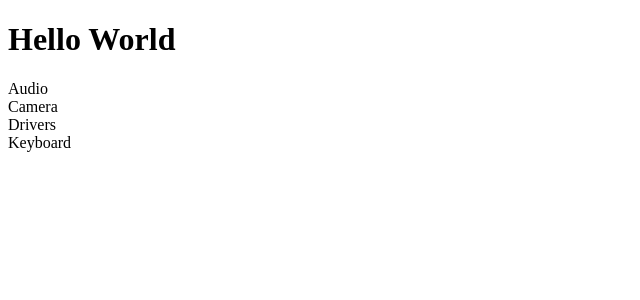
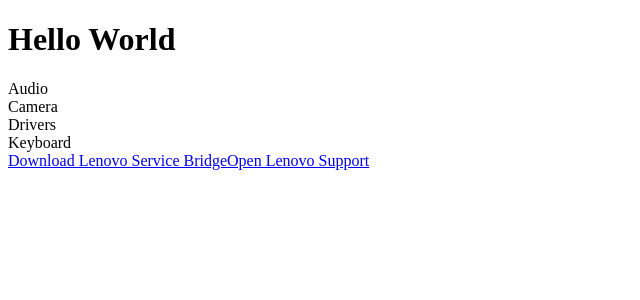
Before and after one commit to rrayven/rrayven.github.io, a React (Vite) app: page / in a window 1280 px wide. Shown: the top 300 px of the page, without its empty margins (0-640 px from the left). Built offline with nearby package versions, Linux system fonts and the light colour scheme.

Commit message:
added drivers component

```diff
--- a/src/App.tsx
+++ b/src/App.tsx
@@ -5,13 +5,20 @@ import Audio from './audio/Audio';
 import Camera from './camera/Camera';
 import Drivers from './drivers/Drivers';
 import genSpec from './keyboard/logic/lenovo-spec';
-import { STATES, type Completion } from './appConstants';
+import { Sections, States, type Completion, type Section, type State } from './appConstants';
 import Translations from './translations/enUS';
 
 export default function App (): JSX.Element {
     const [completion, setCompletion] = useState(initCompletion);
 
-    console.log(setCompletion);
+    const setXCompletionFunc = (section: Section) => {
+        return (state: State): void => {
+            setCompletion((previous: Completion) => ({
+                ...previous,
+                [section]: { ...previous[section], state: state },
+            }));
+        };
+    };
 
     return (
         <>
@@ -22,14 +29,14 @@ export default function App (): JSX.Element {
             <Keyboard KBSpec={genSpec()} />
             <Audio />
             <Camera />
-            <Drivers />
+            <Drivers setCompletion={setXCompletionFunc(Sections.DRIVERS)} />
         </>
     );
 }
 
 const initCompletion: Completion = {
-    audio: { state: STATES.UNKNOWN, displayName: Translations.Sections.AUDIO.Name },
-    camera: { state: STATES.UNKNOWN, displayName: Translations.Sections.CAMERA.Name },
-    drivers: { state: STATES.UNKNOWN, displayName: Translations.Sections.DRIVERS.Name },
-    keyboard: { state: STATES.UNKNOWN, displayName: Translations.Sections.KEYBOARD.Name },
+    audio: { state: States.UNKNOWN, displayName: Translations.AUDIO.Name },
+    camera: { state: States.UNKNOWN, displayName: Translations.CAMERA.Name },
+    drivers: { state: States.UNKNOWN, displayName: Translations.DRIVERS.Name },
+    keyboard: { state: States.UNKNOWN, displayName: Translations.KEYBOARD.Name },
 };
--- a/src/appConstants.ts
+++ b/src/appConstants.ts
@@ -10,12 +10,19 @@ interface CompletionValue {
     displayName: string;
 }
 
-export const STATES = {
+export const Sections = {
+    AUDIO: 'audio',
+    CAMERA: 'camera',
+    DRIVERS: 'drivers',
+    KEYBOARD: 'keyboard',
+} as const;
+
+export const States = {
     UNKNOWN: 'unknown',
     FAILED: 'failed',
     PARTIAL: 'partial',
     PASSED: 'passed',
 } as const;
 
-export type State = typeof STATES[keyof typeof STATES];
+export type State = typeof States[keyof typeof States];
 export type Section = keyof Completion;
--- a/src/drivers/Drivers.tsx
+++ b/src/drivers/Drivers.tsx
@@ -1,7 +1,46 @@
-import { type JSX } from 'react';
+import { useState, type JSX } from 'react';
+import Translations from '../translations/enUS';
+import { States, type State } from '../appConstants';
 
-export default function Drivers (): JSX.Element {
+export default function Drivers ({ setCompletion }: DriversParams): JSX.Element {
+    const [clicked, setClicked] = useState({
+        bridge: false,
+        support: false,
+    });
+
+    const handleClick = (button: 'bridge' | 'support'): void => {
+        if (button === 'bridge') setClicked({ bridge: true, support: clicked.support });
+        else setClicked({ bridge: clicked.bridge, support: true });
+    };
+
+    if (clicked.bridge && clicked.support) setCompletion(States.PASSED);
+    else if (clicked.bridge || clicked.support) setCompletion(States.PARTIAL);
+
     return (
-        <></>
+        <div className='Drivers'>
+            <a
+                className={`Bridge button ${clicked.bridge ? 'clicked' : 'cta'}`}
+                href={Links.SERVICE_BRIDGE}
+                onClick={() => handleClick('bridge')}
+            >
+                {Translations.DRIVERS.Buttons.BRIDGE}
+            </a>
+            <a
+                className={`PCSupport button ${clicked.bridge ? (clicked.support ? 'clicked' : 'cta') : 'disabled'}`}
+                href={Links.PCSUPPORT}
+                onClick={() => handleClick('support')}
+            >
+                {Translations.DRIVERS.Buttons.PCSUPPORT}
+            </a>
+        </div>
     );
 }
+
+const Links = {
+    SERVICE_BRIDGE: 'https://download.lenovo.com/lsbv5/LSBSetup.exe',
+    PCSUPPORT: 'https://pcsupport.lenovo.com/',
+} as const;
+
+interface DriversParams {
+    setCompletion: (state: State) => void;
+}
--- a/src/translations/enUS.ts
+++ b/src/translations/enUS.ts
@@ -1,5 +1,4 @@
 const Translations = {
-    Sections: {
     AUDIO: {
         Name: 'Audio',
     },
@@ -8,11 +7,14 @@ const Translations = {
     },
     DRIVERS: {
         Name: 'Drivers',
+        Buttons: {
+            BRIDGE: 'Download Lenovo Service Bridge',
+            PCSUPPORT: 'Open Lenovo Support',
+        },
     },
     KEYBOARD: {
         Name: 'Keyboard',
     },
-    },
 } as const;
 
 export default Translations;
```
Lines whose indentation alone changed are shown as unchanged.
